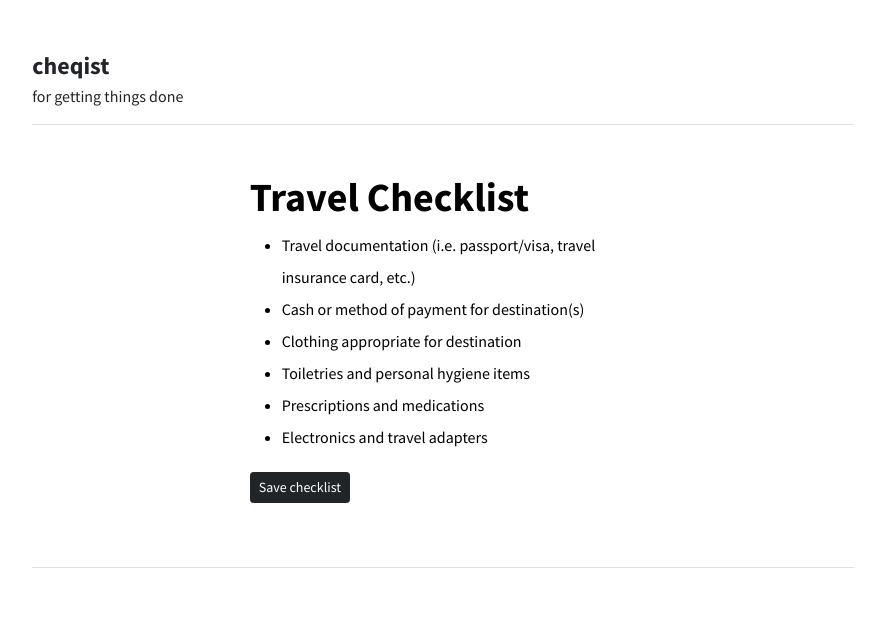
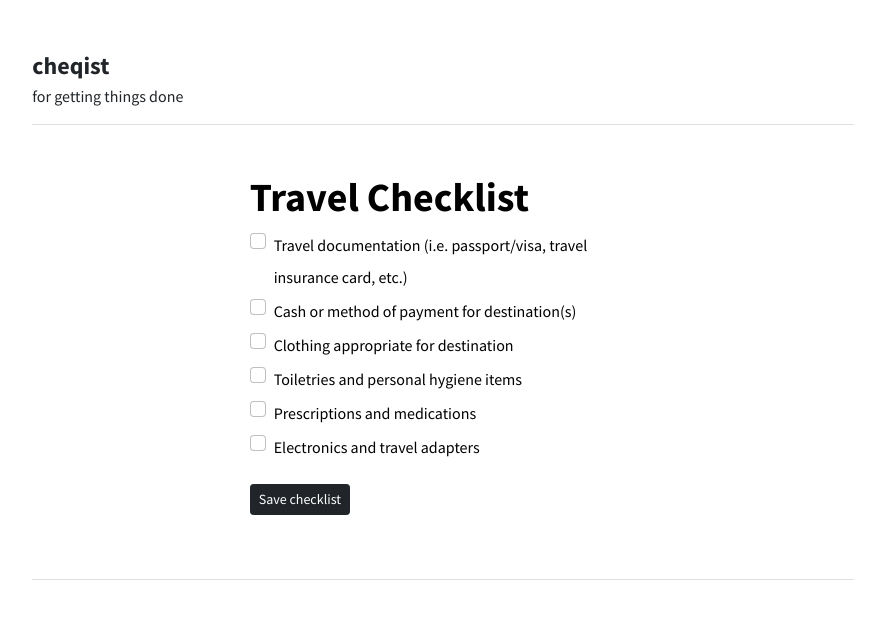
Before and after one commit to LeNPaul/cheqist-mvp, a Jekyll site: the page built from c/travel-checklist.md, in a window 1280 px wide. Shown: the top 619 px of the page, without its empty margins (197-1082 px from the left). Built offline with Jekyll 4.4.1, drawn with Linux system fonts in a browser that asks for light colours.

Commit message:
#1 Change bullet points to checklist box

```diff
--- a/c/travel-checklist.md
+++ b/c/travel-checklist.md
@@ -3,11 +3,41 @@ layout: page
 title: "Travel Checklist"
 ---
 
-- Travel documentation (i.e. passport/visa, travel insurance card, etc.)
-- Cash or method of payment for destination(s)
-- Clothing appropriate for destination
-- Toiletries and personal hygiene items
-- Prescriptions and medications
-- Electronics and travel adapters
+<div class="form-check">
+  <input class="form-check-input" type="checkbox" value="" id="flexCheckDefault">
+  <label class="form-check-label" for="flexCheckDefault">
+    Travel documentation (i.e. passport/visa, travel insurance card, etc.)
+  </label>
+</div>
+<div class="form-check">
+  <input class="form-check-input" type="checkbox" value="" id="flexCheckDefault">
+  <label class="form-check-label" for="flexCheckDefault">
+    Cash or method of payment for destination(s)
+  </label>
+</div>
+<div class="form-check">
+  <input class="form-check-input" type="checkbox" value="" id="flexCheckDefault">
+  <label class="form-check-label" for="flexCheckDefault">
+    Clothing appropriate for destination
+  </label>
+</div>
+<div class="form-check">
+  <input class="form-check-input" type="checkbox" value="" id="flexCheckDefault">
+  <label class="form-check-label" for="flexCheckDefault">
+    Toiletries and personal hygiene items
+  </label>
+</div>
+<div class="form-check">
+  <input class="form-check-input" type="checkbox" value="" id="flexCheckDefault">
+  <label class="form-check-label" for="flexCheckDefault">
+    Prescriptions and medications
+  </label>
+</div>
+<div class="form-check">
+  <input class="form-check-input" type="checkbox" value="" id="flexCheckDefault">
+  <label class="form-check-label pb-3" for="flexCheckChecked">
+    Electronics and travel adapters
+  </label>
+</div>
 
 <a href="https://app.cheqist.com/" class="btn btn-lg btn-dark btn-sm">Save checklist</a>
```
Also changed, not shown: c/evening-routine.md (+24 -4 lines), c/morning-routine.md (+30 -5 lines).
